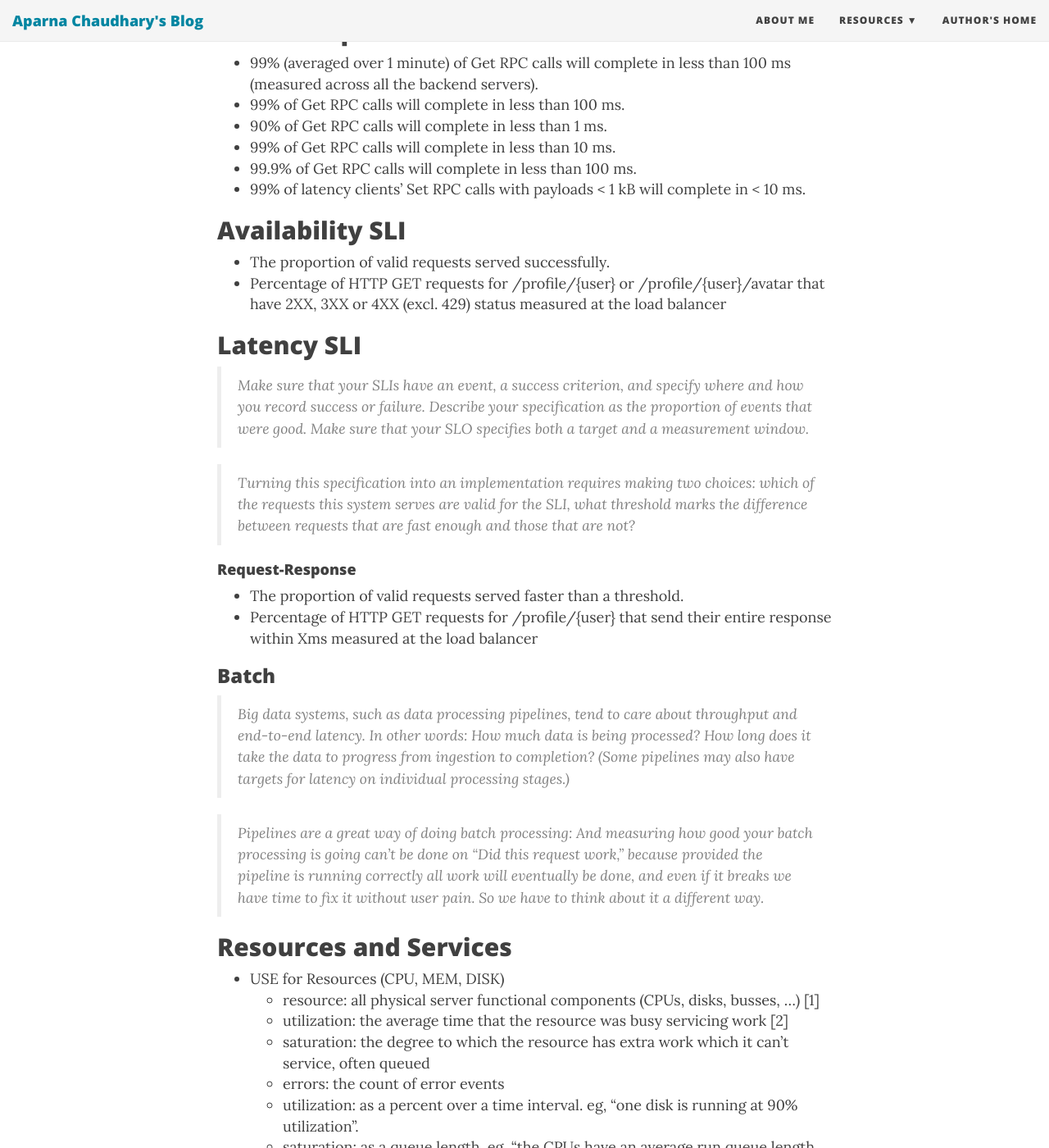
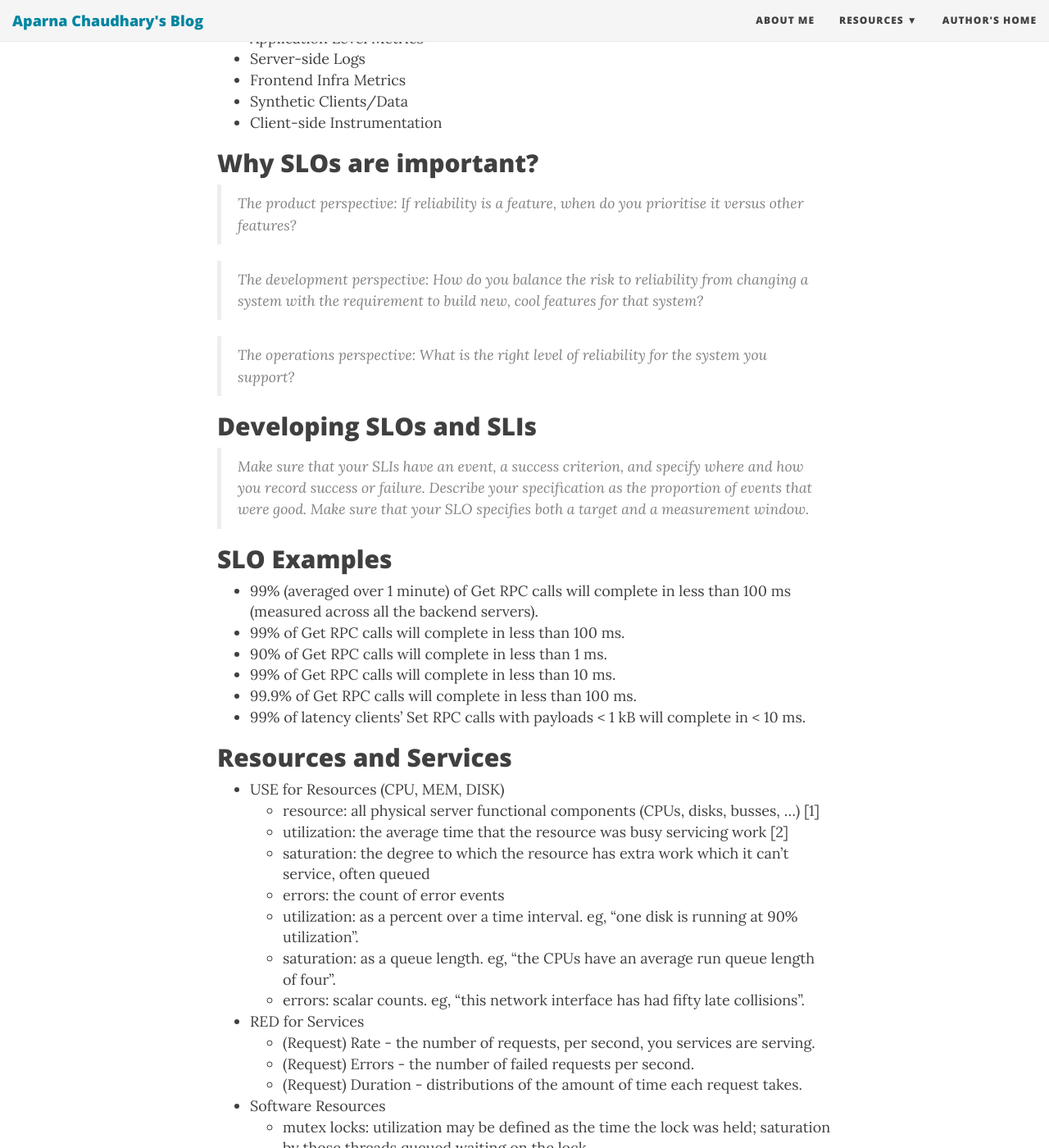
Before and after one commit to aparnachaudhary/aparnachaudhary.github.io, a Jekyll site: the page built from _posts/2019-01-14-The-Site-Reliability-Workbook.md, in a window 1280 px wide and 1400 px high, scrolled down 3419 px. Shown: the whole window at 82% size. Built offline with Jekyll 4.4.1, drawn with Linux system fonts in a browser that asks for light colours; nearby versions of some CDN libraries; comment, search, counter and statistics services are not loaded; some of the changed text lies outside the part shown.

Commit message:
Update 2019-01-14-The-Site-Reliability-Workbook.md

```diff
--- a/_posts/2019-01-14-The-Site-Reliability-Workbook.md
+++ b/_posts/2019-01-14-The-Site-Reliability-Workbook.md
@@ -93,6 +103,12 @@
 > The operations perspective:
 What is the right level of reliability for the system you support?
 
+
+## Developing SLOs and SLIs
+
+> Make sure that your SLIs have an _event_, a success criterion, and specify where and how you record success or failure. Describe your specification as the proportion of events that were good.
+> Make sure that your SLO specifies both a _target_ and a _measurement window_.
+
 ## SLO Examples
 
 * 99% (averaged over 1 minute) of Get RPC calls will complete in less than 100 ms (measured across all the backend servers).
@@ -103,27 +119,6 @@
 * 99% of latency clients’ Set RPC calls with payloads < 1 kB will complete in < 10 ms.
 
 
-## Availability SLI
-
-* The proportion of valid requests served successfully.
-* Percentage of HTTP GET requests for /profile/{user} or /profile/{user}/avatar that have 2XX, 3XX or 4XX (excl. 429) status measured at the load balancer
-
-## Latency SLI
-
-> Make sure that your SLIs have an _event_, a success criterion, and specify where and how you record success or failure. Describe your specification as the proportion of events that were good.
-> Make sure that your SLO specifies both a _target_ and a _measurement window_.
-
-> Turning this specification into an implementation requires making two choices: which of the requests this system serves are valid for the SLI, what threshold marks the difference between requests that are fast enough and those that are not?
-
-#### Request-Response
-* The proportion of valid requests served faster than a threshold.
-* Percentage of HTTP GET requests for /profile/{user} that send their entire response within Xms measured at the load balancer
-
-### Batch
-
-> Big data systems, such as data processing pipelines, tend to care about throughput and end-to-end latency. In other words: How much data is being processed? How long does it take the data to progress from ingestion to completion? (Some pipelines may also have targets for latency on individual processing stages.)
-
-> Pipelines are a great way of doing batch processing: And measuring how good your batch processing is going can’t be done on “Did this request work,” because provided the pipeline is running correctly all work will eventually be done, and even if it breaks we have time to fix it without user pain. So we have to think about it a different way.
 
 ## Resources and Services
 
```
Also changed, not shown: other parts of _posts/2019-01-14-The-Site-Reliability-Workbook.md (+13 -3 lines).
